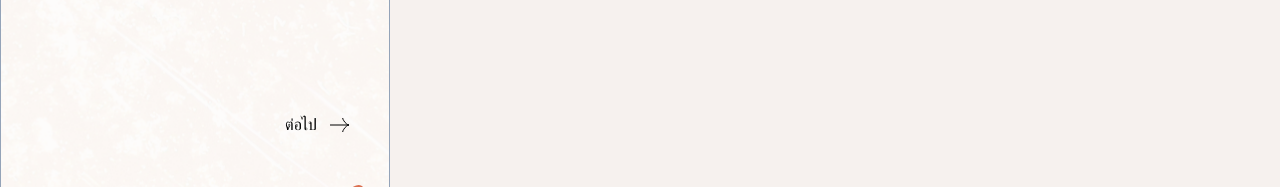
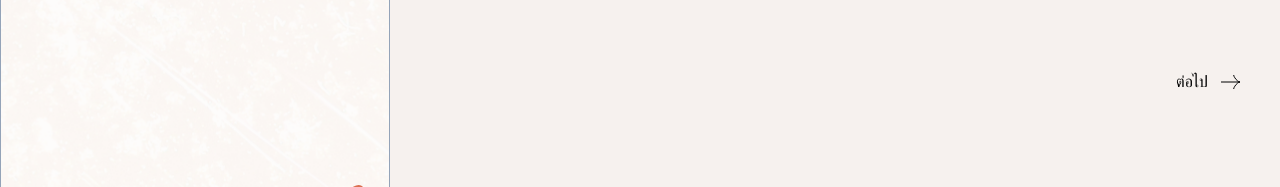
Before and after one commit to Tantatorn-dev/deathtalk-photobooth, a SvelteKit app: page /intro in a window 1280 px wide. Both pictures are taken after a click on the button "เคย". Shown: the part 546-733 px from the top of the page. Built offline with nearby package versions, Linux system fonts and the light colour scheme; a web font is replaced by a local one.

Commit message:
fix: overlapped next button in intro

```diff
--- a/src/routes/intro/+page.svelte
+++ b/src/routes/intro/+page.svelte
@@ -119,7 +119,7 @@
 		><div class="container-intro">
 			<IntroText count={introTextCount} />
 		</div>
-		<div class="absolute right-10 bottom-40">
+		<div class="fixed right-10 bottom-40">
 			<NextButton onClick={onNext} />
 		</div>
 	</VineFrame>
```
